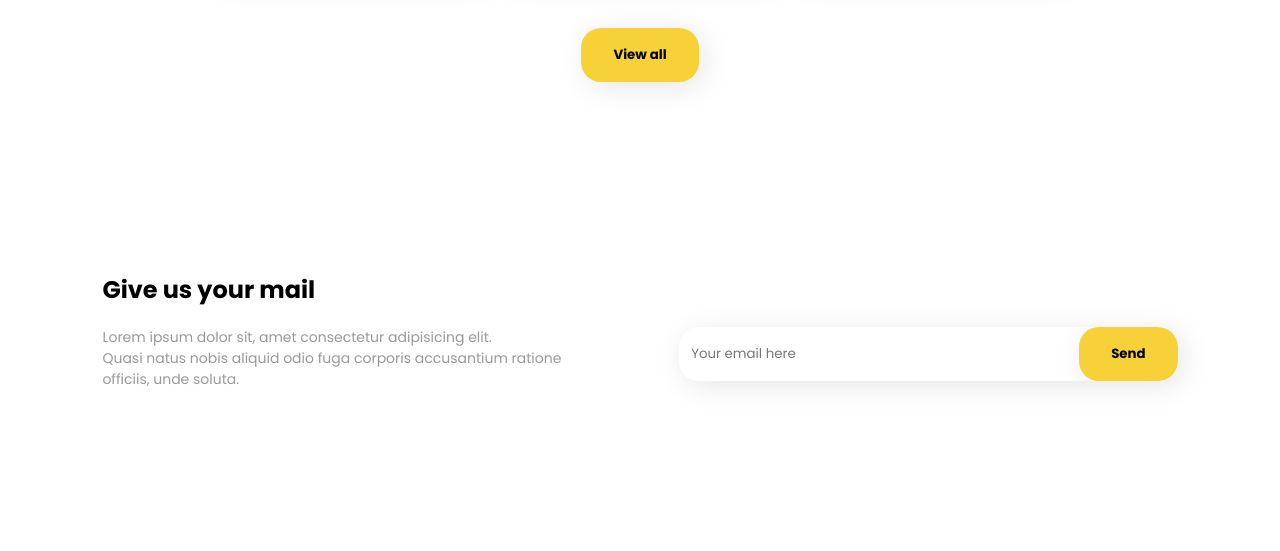
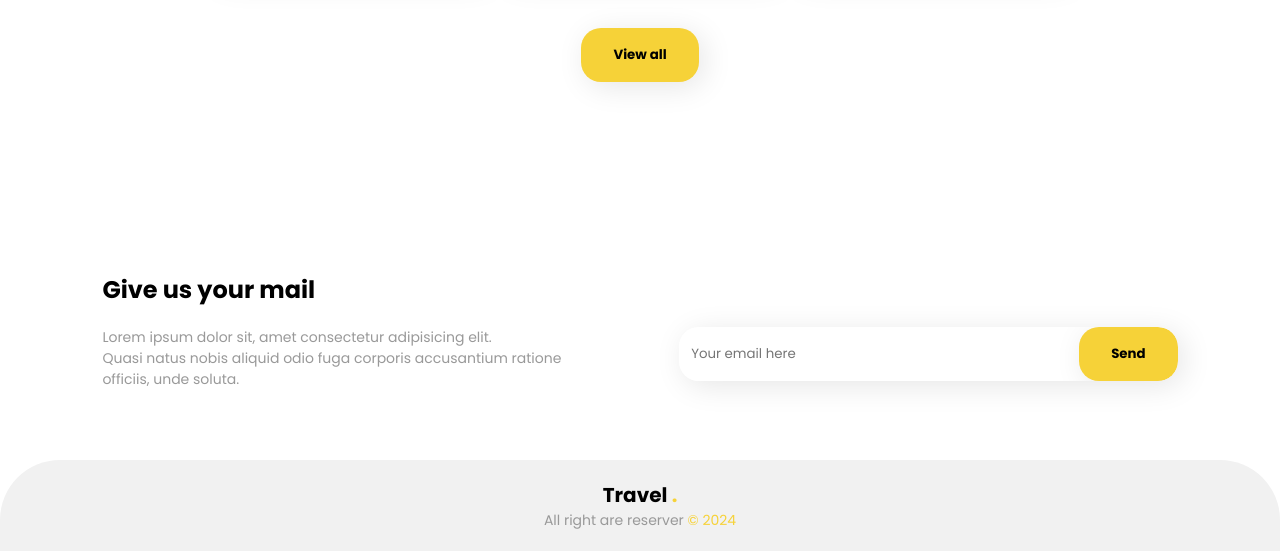
Before and after one commit to rodims-code/Travel_website, a plain HTML site: page index.html in a window 1280 px wide. Shown: the part 2046-2597 px from the top of the page. Before the commit the page ends 2506 px from the top, so only its background shows below. Drawn offline with Linux system fonts and the light colour scheme.

Commit message:
Fin du footer

```diff
--- a/index.html
+++ b/index.html
@@ -194,5 +194,16 @@
             </div>
         </div>
     </section>
+
+    <footer>
+
+        <div class="logo-div-footer">
+            <div class="logo">
+                <p>Travel <span>.</span></p>
+            </div>
+        </div>
+
+        <p class="right-footer"> All right are reserver <span>&copy; 2024</span></p>
+    </footer>
 </body>
 </html>
--- a/style.css
+++ b/style.css
@@ -469,3 +469,19 @@ ul li a:hover {
     width: 400px;
     outline: none;
 }
+
+footer{
+    background-color: #f1f1f1;
+    border-radius: 60px 60px 0 0;
+    padding: 20px 0;
+    text-align: center;
+}
+
+footer .right-footer{
+    color: #999;
+    font-size: 14px;
+}
+
+footer .right-footer span{
+    color: #F6D238;
+}
```
